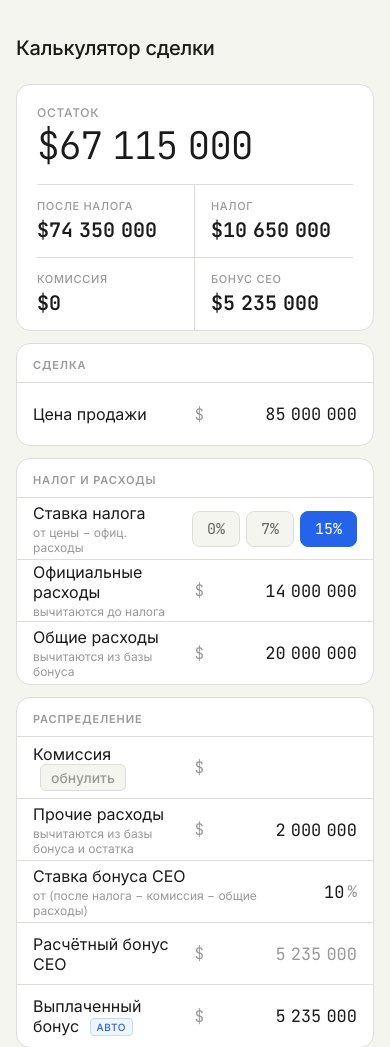
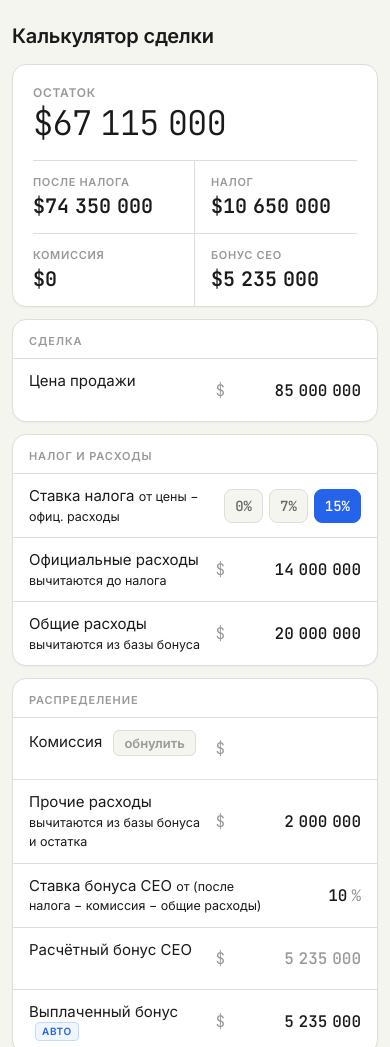
Before and after one commit to evilcloud/DealCalc, a plain HTML site: page index.html in a window 390 px wide. Shown: the top 1047 px of the page. Drawn offline with Linux system fonts and the light colour scheme.

Commit message:
iPhone wrapper

```diff
--- a/index.html
+++ b/index.html
@@ -3,7 +3,16 @@
 <head>
   <meta charset="UTF-8">
   <meta name="viewport" content="width=device-width, initial-scale=1.0, viewport-fit=cover">
+  <meta name="theme-color" content="#f5f5f0">
+  <meta name="apple-mobile-web-app-capable" content="yes">
+  <meta name="apple-mobile-web-app-status-bar-style" content="default">
+  <meta name="apple-mobile-web-app-title" content="DealCalc">
+  <meta name="format-detection" content="telephone=no">
   <title>Калькулятор сделки</title>
+  <link rel="manifest" href="manifest.webmanifest">
+  <link rel="apple-touch-icon" href="./icons/apple-touch-icon.png">
+  <link rel="icon" type="image/png" sizes="192x192" href="./icons/icon-192.png">
+  <link rel="icon" type="image/png" sizes="512x512" href="./icons/icon-512.png">
   <link rel="preconnect" href="https://fonts.googleapis.com">
   <link href="https://fonts.googleapis.com/css2?family=Inter:wght@300;400;500;600&family=JetBrains+Mono:wght@300;400;500;600&display=swap" rel="stylesheet">
   <link rel="stylesheet" href="style.css">
@@ -11,7 +20,10 @@
 <body>
 <div class="wrap">
 
-  <div class="header"><h1>Калькулятор сделки</h1></div>
+  <div class="header">
+    <h1>Калькулятор сделки</h1>
+    <div id="install-hint" class="install-hint hidden">Safari → Поделиться → На экран «Домой» → Открывать как веб‑приложение</div>
+  </div>
 
   <div class="result-banner">
     <div class="result-label">Остаток</div>
@@ -42,7 +54,7 @@
       <div class="row-label">Цена продажи</div>
       <div class="row-input">
         <span class="row-prefix">$</span>
-        <input type="text" inputmode="numeric" id="i-price">
+        <input type="text" inputmode="numeric" id="i-price" autocomplete="off" enterkeyhint="done">
       </div>
     </div>
   </div>
@@ -55,9 +67,9 @@
         <small>от цены − офиц. расходы</small>
       </div>
       <div class="row-input tax-buttons">
-        <button class="tax-btn" data-val="0">0%</button>
-        <button class="tax-btn" data-val="7">7%</button>
-        <button class="tax-btn" data-val="15">15%</button>
+        <button class="tax-btn" type="button" data-val="0">0%</button>
+        <button class="tax-btn" type="button" data-val="7">7%</button>
+        <button class="tax-btn" type="button" data-val="15">15%</button>
         <input type="hidden" id="i-taxrate">
       </div>
     </div>
@@ -68,7 +80,7 @@
       </div>
       <div class="row-input">
         <span class="row-prefix">$</span>
-        <input type="text" inputmode="numeric" id="i-officialexp">
+        <input type="text" inputmode="numeric" id="i-officialexp" autocomplete="off" enterkeyhint="done">
       </div>
     </div>
     <div class="row">
@@ -78,7 +90,7 @@
       </div>
       <div class="row-input">
         <span class="row-prefix">$</span>
-        <input type="text" inputmode="numeric" id="i-totalexp">
+        <input type="text" inputmode="numeric" id="i-totalexp" autocomplete="off" enterkeyhint="done">
       </div>
     </div>
   </div>
@@ -88,11 +100,11 @@
     <div class="row">
       <div class="row-label">
         Комиссия
-        <button class="zero-btn" id="commission-zero">обнулить</button>
+        <button class="zero-btn" type="button" id="commission-zero">обнулить</button>
       </div>
       <div class="row-input">
         <span class="row-prefix">$</span>
-        <input type="text" inputmode="numeric" id="i-commission">
+        <input type="text" inputmode="numeric" id="i-commission" autocomplete="off" enterkeyhint="done">
       </div>
     </div>
     <div class="row">
@@ -102,7 +114,7 @@
       </div>
       <div class="row-input">
         <span class="row-prefix">$</span>
-        <input type="text" inputmode="numeric" id="i-otherexp">
+        <input type="text" inputmode="numeric" id="i-otherexp" autocomplete="off" enterkeyhint="done">
       </div>
     </div>
     <div class="row">
@@ -111,7 +123,7 @@
         <small>от (после налога − комиссия − общие расходы)</small>
       </div>
       <div class="row-input">
-        <input type="number" id="i-ceoratepct" inputmode="decimal" step="0.1" style="width:70px">
+        <input type="number" id="i-ceoratepct" inputmode="decimal" step="0.1" style="width:70px" autocomplete="off" enterkeyhint="done">
         <span class="row-suffix">%</span>
       </div>
     </div>
@@ -129,16 +141,14 @@
       </div>
       <div class="row-input">
         <span class="row-prefix">$</span>
-        <input type="text" inputmode="numeric" id="i-ceobonus">
+        <input type="text" inputmode="numeric" id="i-ceobonus" autocomplete="off" enterkeyhint="done">
       </div>
     </div>
   </div>
 
-  <!-- Пресеты — генерируются из config.js -->
   <div class="presets" id="presets-container"></div>
 
 </div>
-<!-- KEEP IN SYNC WITH config.json — used as fallback when fetch is unavailable -->
 <script id="inline-config" type="application/json">
 {
   "defaults": {
@@ -162,12 +172,13 @@
     },
     "Дэвид": {
       "salesPrice": 85000000,
-      "commission": 3000000,
-      "taxRate": 7,
+      "commission": 1700000,
+      "taxRate": 0,
       "officialExpenses": 14000000,
       "totalExpenses": 20000000,
       "ceoBonusRate": 10,
-      "otherExpenses": 2000000
+      "otherExpenses": 4250000,
+      "ceoBonusPaid": 7000000
     }
   }
 }
--- a/style.css
+++ b/style.css
@@ -1,4 +1,8 @@
-*, *::before, *::after { box-sizing: border-box; margin: 0; padding: 0; }
+*, *::before, *::after {
+  box-sizing: border-box;
+  margin: 0;
+  padding: 0;
+}
 
 :root {
   --bg: #f5f5f0;
@@ -11,98 +15,360 @@
   --green: #16a34a;
   --red: #dc2626;
   --radius: 14px;
+  --shadow: 0 1px 2px rgba(0,0,0,0.04);
 }
 
 html, body {
-  min-height: 100vh;
+  min-height: 100%;
   background: var(--bg);
   color: var(--text);
-  font-family: 'Inter', sans-serif;
+  font-family: Inter, -apple-system, BlinkMacSystemFont, "Segoe UI", sans-serif;
   -webkit-font-smoothing: antialiased;
-  padding-bottom: calc(40px + env(safe-area-inset-bottom, 0px));
+  text-size-adjust: 100%;
 }
 
-.wrap { max-width: 480px; margin: 0 auto; padding: 0 16px; }
+body {
+  padding-top: env(safe-area-inset-top, 0px);
+  padding-right: env(safe-area-inset-right, 0px);
+  padding-bottom: calc(28px + env(safe-area-inset-bottom, 0px));
+  padding-left: env(safe-area-inset-left, 0px);
+  overscroll-behavior-y: contain;
+}
 
-.header { padding: 36px 0 24px; }
-.header h1 { font-size: 20px; font-weight: 500; letter-spacing: -0.01em; }
+.wrap {
+  max-width: 480px;
+  margin: 0 auto;
+  padding: 0 16px;
+}
 
-.presets { display: flex; gap: 10px; margin-bottom: 12px; }
+.header {
+  padding: 24px 0 16px;
+}
+
+.header h1 {
+  font-size: 20px;
+  font-weight: 600;
+  letter-spacing: -0.01em;
+}
+
+.install-hint {
+  margin-top: 10px;
+  font-size: 12px;
+  line-height: 1.35;
+  color: var(--text-secondary);
+  background: rgba(255,255,255,0.7);
+  border: 1px solid var(--border);
+  border-radius: 10px;
+  padding: 10px 12px;
+}
+
+.hidden {
+  display: none !important;
+}
+
+.presets {
+  display: flex;
+  gap: 10px;
+  margin-bottom: 12px;
+}
+
 .preset-btn {
-  flex: 1; font-family: 'Inter', sans-serif; font-size: 16px; font-weight: 500;
-  padding: 13px 10px; border-radius: var(--radius); border: 1px solid var(--border);
-  background: var(--white); color: var(--text); cursor: pointer;
+  flex: 1;
+  font-family: inherit;
+  font-size: 16px;
+  font-weight: 600;
+  padding: 13px 10px;
+  border-radius: var(--radius);
+  border: 1px solid var(--border);
+  background: var(--white);
+  color: var(--text);
+  cursor: pointer;
   -webkit-tap-highlight-color: transparent;
-  transition: background 0.12s, border-color 0.12s; text-align: center;
+  transition: background 0.12s, border-color 0.12s, transform 0.06s;
+  text-align: center;
+  box-shadow: var(--shadow);
+  touch-action: manipulation;
 }
-.preset-btn:active { background: #eeeee9; }
+
+.preset-btn:active,
+.zero-btn:active,
+.tax-btn:active {
+  transform: translateY(1px);
+}
+
+.preset-btn:active {
+  background: #eeeee9;
+}
 
 .result-banner {
-  background: var(--white); border: 1px solid var(--border);
-  border-radius: var(--radius); padding: 20px 20px 0; margin-bottom: 12px;
+  background: var(--white);
+  border: 1px solid var(--border);
+  border-radius: var(--radius);
+  padding: 20px 20px 0;
+  margin-bottom: 12px;
+  box-shadow: var(--shadow);
 }
+
 .result-label {
-  font-size: 12px; font-weight: 500; letter-spacing: 0.06em;
-  text-transform: uppercase; color: var(--text-muted); margin-bottom: 6px;
+  font-size: 12px;
+  font-weight: 600;
+  letter-spacing: 0.06em;
+  text-transform: uppercase;
+  color: var(--text-muted);
+  margin-bottom: 6px;
 }
+
 .result-number {
-  font-family: 'JetBrains Mono', monospace; font-size: 38px; font-weight: 300;
-  letter-spacing: -0.03em; color: var(--text); line-height: 1; margin-bottom: 20px;
+  font-family: "JetBrains Mono", ui-monospace, SFMono-Regular, Menlo, monospace;
+  font-size: clamp(34px, 8vw, 42px);
+  font-weight: 300;
+  letter-spacing: -0.03em;
+  color: var(--text);
+  line-height: 1;
+  margin-bottom: 20px;
+  word-break: break-word;
 }
-.result-number.negative { color: var(--red); }
 
-.result-breakdown { border-top: 1px solid var(--border); display: grid; grid-template-columns: 1fr 1fr; }
-.rb-item { padding: 14px 16px 14px 0; border-right: 1px solid var(--border); }
-.rb-item:nth-child(even) { border-right: none; padding-left: 16px; padding-right: 0; }
-.rb-item:nth-child(3), .rb-item:nth-child(4) { border-top: 1px solid var(--border); }
-.rb-label { font-size: 11px; font-weight: 500; text-transform: uppercase; letter-spacing: 0.06em; color: var(--text-muted); margin-bottom: 4px; }
-.rb-value { font-family: 'JetBrains Mono', monospace; font-size: 20px; font-weight: 600; color: var(--text); }
+.result-number.negative {
+  color: var(--red);
+}
 
-.card { background: var(--white); border: 1px solid var(--border); border-radius: var(--radius); overflow: hidden; margin-bottom: 12px; }
-.card-title { font-size: 11px; font-weight: 600; letter-spacing: 0.08em; text-transform: uppercase; color: var(--text-muted); padding: 14px 16px 10px; border-bottom: 1px solid var(--border); }
+.result-breakdown {
+  border-top: 1px solid var(--border);
+  display: grid;
+  grid-template-columns: 1fr 1fr;
+}
 
-.row { display: flex; align-items: center; padding: 0 16px; min-height: 62px; border-bottom: 1px solid var(--border); gap: 12px; }
-.row:last-child { border-bottom: none; }
-.row-label { flex: 1; font-size: 16px; font-weight: 400; color: var(--text); }
-.row-label small { display: block; font-size: 12px; color: var(--text-muted); margin-top: 2px; }
-.row-input { display: flex; align-items: center; gap: 3px; }
-.row-prefix, .row-suffix { font-family: 'JetBrains Mono', monospace; font-size: 16px; color: var(--text-muted); }
+.rb-item {
+  padding: 14px 16px 14px 0;
+  border-right: 1px solid var(--border);
+}
 
-input[type="text"], input[type="number"] {
-  background: none; border: none; outline: none;
-  font-family: 'JetBrains Mono', monospace; font-size: 17px; font-weight: 400;
-  color: var(--text); text-align: right; width: 150px;
-  -webkit-appearance: none; -moz-appearance: textfield; caret-color: var(--accent);
+.rb-item:nth-child(even) {
+  border-right: none;
+  padding-left: 16px;
+  padding-right: 0;
 }
-input::-webkit-outer-spin-button, input::-webkit-inner-spin-button { -webkit-appearance: none; }
-input:focus { color: var(--accent); }
-input[readonly] { color: var(--text-muted); cursor: default; }
+
+.rb-item:nth-child(3),
+.rb-item:nth-child(4) {
+  border-top: 1px solid var(--border);
+}
+
+.rb-label {
+  font-size: 11px;
+  font-weight: 600;
+  text-transform: uppercase;
+  letter-spacing: 0.06em;
+  color: var(--text-muted);
+  margin-bottom: 4px;
+}
+
+.rb-value {
+  font-family: "JetBrains Mono", ui-monospace, SFMono-Regular, Menlo, monospace;
+  font-size: 20px;
+  font-weight: 600;
+  color: var(--text);
+  word-break: break-word;
+}
+
+.card {
+  background: var(--white);
+  border: 1px solid var(--border);
+  border-radius: var(--radius);
+  overflow: hidden;
+  margin-bottom: 12px;
+  box-shadow: var(--shadow);
+}
+
+.card-title {
+  font-size: 11px;
+  font-weight: 700;
+  letter-spacing: 0.08em;
+  text-transform: uppercase;
+  color: var(--text-muted);
+  padding: 14px 16px 10px;
+  border-bottom: 1px solid var(--border);
+}
+
+.row {
+  display: flex;
+  align-items: center;
+  padding: 0 16px;
+  min-height: 62px;
+  border-bottom: 1px solid var(--border);
+  gap: 12px;
+}
+
+.row:last-child {
+  border-bottom: none;
+}
+
+.row-label {
+  flex: 1;
+  font-size: 16px;
+  font-weight: 400;
+  color: var(--text);
+  line-height: 1.3;
+}
+
+.row-input {
+  display: flex;
+  align-items: center;
+  gap: 4px;
+  min-width: 0;
+}
+
+.row-prefix,
+.row-suffix {
+  font-family: "JetBrains Mono", ui-monospace, SFMono-Regular, Menlo, monospace;
+  font-size: 16px;
+  color: var(--text-muted);
+}
+
+input[type="text"],
+input[type="number"] {
+  background: none;
+  border: none;
+  outline: none;
+  font-family: "JetBrains Mono", ui-monospace, SFMono-Regular, Menlo, monospace;
+  font-size: 17px;
+  font-weight: 500;
+  color: var(--text);
+  text-align: right;
+  width: 150px;
+  max-width: 36vw;
+  -webkit-appearance: none;
+  -moz-appearance: textfield;
+  caret-color: var(--accent);
+}
+
+input::-webkit-outer-spin-button,
+input::-webkit-inner-spin-button {
+  -webkit-appearance: none;
+}
+
+input:focus {
+  color: var(--accent);
+}
+
+input[readonly] {
+  color: var(--text-muted);
+  cursor: default;
+}
 
 .zero-btn {
-  display: inline-block; font-family: 'Inter', sans-serif; font-size: 14px; font-weight: 500;
-  padding: 4px 10px; border-radius: 6px; border: 1px solid var(--border);
-  background: var(--bg); color: var(--text-muted); cursor: pointer;
-  margin-left: 7px; vertical-align: middle; -webkit-tap-highlight-color: transparent;
+  display: inline-block;
+  font-family: inherit;
+  font-size: 13px;
+  font-weight: 600;
+  padding: 4px 10px;
+  border-radius: 6px;
+  border: 1px solid var(--border);
+  background: var(--bg);
+  color: var(--text-muted);
+  cursor: pointer;
+  margin-left: 7px;
+  vertical-align: middle;
+  -webkit-tap-highlight-color: transparent;
+  touch-action: manipulation;
 }
-.zero-btn:active { background: var(--border); }
 
-.tax-buttons { display: flex; gap: 6px; }
+.tax-buttons {
+  display: flex;
+  gap: 6px;
+  flex-shrink: 0;
+}
+
 .tax-btn {
-  font-family: 'JetBrains Mono', monospace; font-size: 15px; font-weight: 400;
-  padding: 7px 14px; border-radius: 8px; border: 1px solid var(--border);
-  background: var(--bg); color: var(--text-secondary); cursor: pointer;
+  font-family: "JetBrains Mono", ui-monospace, SFMono-Regular, Menlo, monospace;
+  font-size: 15px;
+  font-weight: 500;
+  padding: 7px 12px;
+  border-radius: 8px;
+  border: 1px solid var(--border);
+  background: var(--bg);
+  color: var(--text-secondary);
+  cursor: pointer;
   -webkit-tap-highlight-color: transparent;
-  transition: background 0.12s, color 0.12s, border-color 0.12s;
+  transition: background 0.12s, color 0.12s, border-color 0.12s, transform 0.06s;
+  touch-action: manipulation;
 }
-.tax-btn.active { background: var(--accent); color: #fff; border-color: var(--accent); }
+
+.tax-btn.active {
+  background: var(--accent);
+  color: #fff;
+  border-color: var(--accent);
+}
 
 .badge {
-  display: inline-block; font-size: 10px; font-weight: 500; letter-spacing: 0.06em;
-  text-transform: uppercase; padding: 2px 6px; border-radius: 4px;
-  background: #eff6ff; color: var(--accent); border: 1px solid #bfdbfe;
-  margin-left: 6px; vertical-align: middle;
+  display: inline-block;
+  font-size: 10px;
+  font-weight: 700;
+  letter-spacing: 0.06em;
+  text-transform: uppercase;
+  padding: 2px 6px;
+  border-radius: 4px;
+  background: #eff6ff;
+  color: var(--accent);
+  border: 1px solid #bfdbfe;
+  margin-left: 6px;
+  vertical-align: middle;
 }
-.badge.manual { background: #fef2f2; color: var(--red); border-color: #fecaca; }
 
-@keyframes flash { from { opacity: 0.4; } to { opacity: 1; } }
-.flash { animation: flash 0.2s ease-out; }
+.badge.manual {
+  background: #fef2f2;
+  color: var(--red);
+  border-color: #fecaca;
+}
+
+@keyframes flash {
+  from { opacity: 0.4; }
+  to { opacity: 1; }
+}
+
+.flash {
+  animation: flash 0.2s ease-out;
+}
+
+@media (display-mode: standalone) {
+  .header {
+    padding-top: 14px;
+  }
+
+  .install-hint {
+    display: none !important;
+  }
+}
+
+@media (max-width: 420px) {
+  .wrap {
+    padding: 0 12px;
+  }
+
+  .row {
+    align-items: flex-start;
+    padding-top: 12px;
+    padding-bottom: 12px;
+  }
+
+  .row-label {
+    font-size: 15px;
+  }
+
+  .row-input {
+    align-self: center;
+  }
+
+  input[type="text"],
+  input[type="number"] {
+    width: 132px;
+    max-width: 34vw;
+    font-size: 16px;
+  }
+
+  .tax-btn {
+    padding: 7px 10px;
+    font-size: 14px;
+  }
+}
```
Also changed, not shown: app.js (+16 -3 lines), config.json (line endings or trailing spaces), icons/apple-touch-icon.png (added), icons/icon-192.png (added), icons/icon-512.png (added), icons/maskable-512.png (added), manifest.webmanifest (added), 2 other files.
